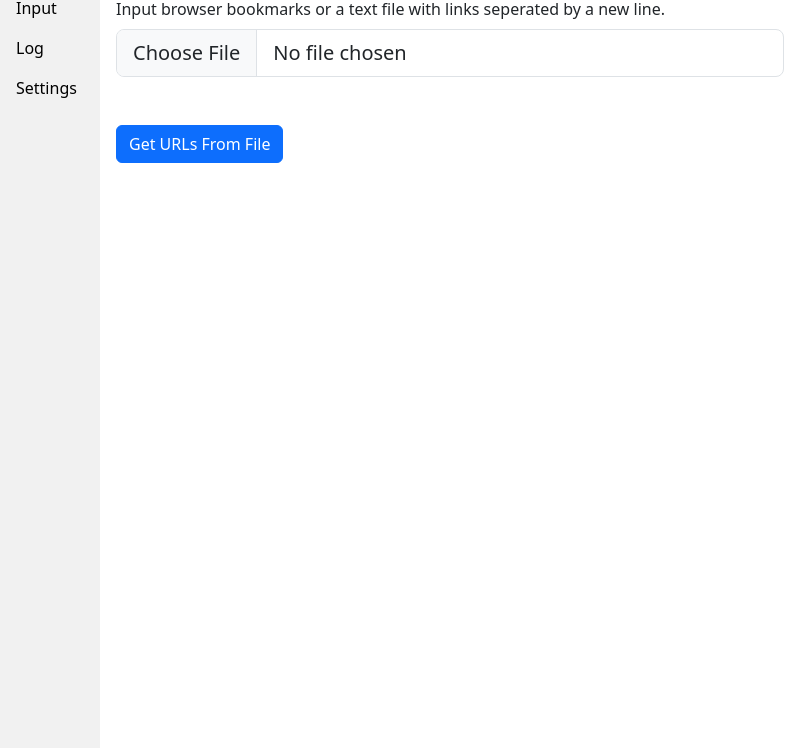
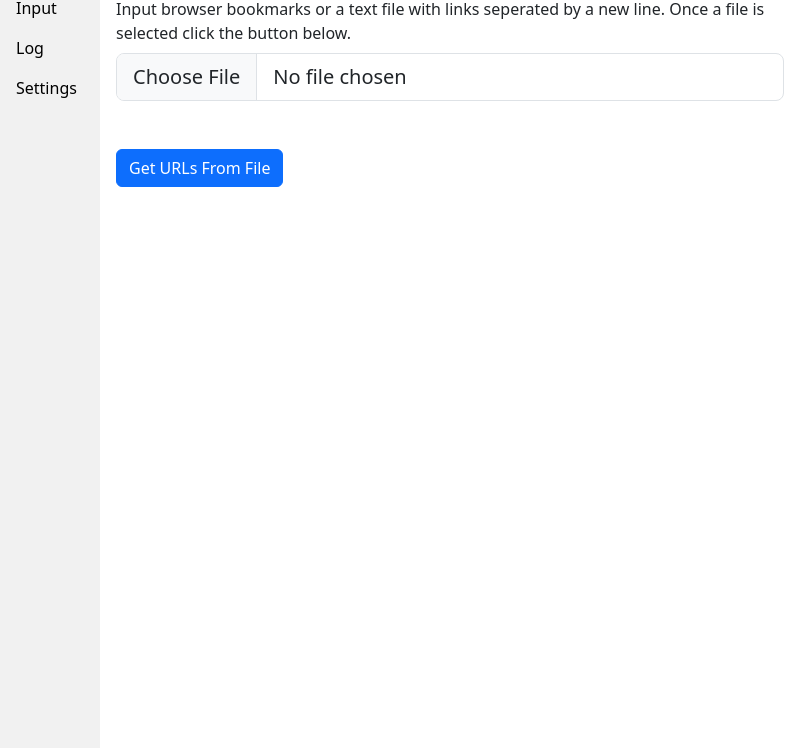
Before and after one commit to Liam-McCormack-Github/CreativeWorksOrganiser, an Electron app: page src/html/input.html in a window 800 px wide. Shown: the part 52-800 px from the top of the page. Drawn offline with nearby package versions, Linux system fonts and the light colour scheme; no server answers.

Commit message:
Typo Parrt 2

```diff
--- a/src/html/input.html
+++ b/src/html/input.html
@@ -29,7 +29,7 @@
 
   <div class="w3-container">
     <div>
-      <label for="fileInput" class="form-label">Input browser bookmarks or a text file with links seperated by a new line.</label>
+      <label for="fileInput" class="form-label">Input browser bookmarks or a text file with links seperated by a new line. Once a file is selected click the button below.</label>
       <input class="form-control form-control-lg" id="fileInput" type="file">
     </div>
     </br>
```
